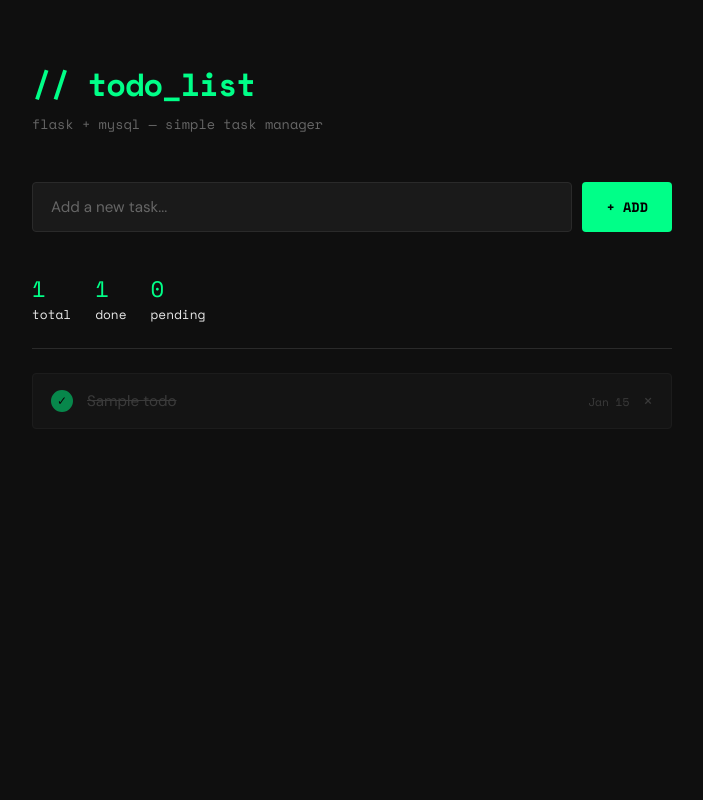
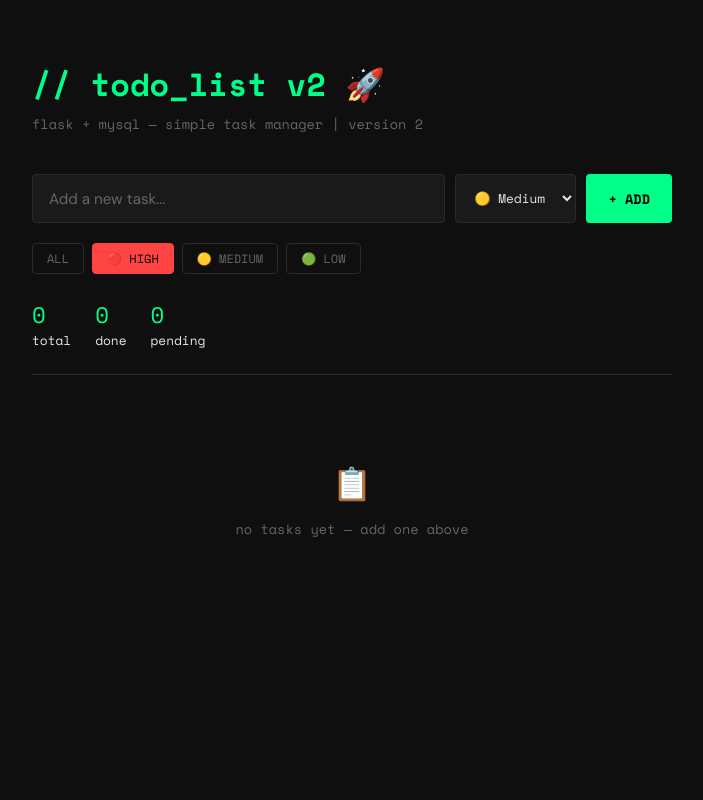
Before and after one commit to mo-nseirat/flask-todo, a Flask app: page /?priority=high in a window 1280 px wide. Shown: the whole page, without its empty margins (288-991 px from the left). Run offline with Flask 3, Linux system fonts and the light colour scheme; tables that the repository leaves empty hold one stand-in row (values such as "Sample post").

Commit message:
Feature added : updated the UI

```diff
--- a/app.py
+++ b/app.py
@@ -2,10 +2,10 @@ from flask import Flask, render_template, request, redirect, url_for, jsonify
 from flask_sqlalchemy import SQLAlchemy
 from datetime import datetime
 import os
+import time
 
 app = Flask(__name__)
 
-# Database config - reads from env vars (good practice for AWS)
 DB_USER = os.environ.get('DB_USER', 'root')
 DB_PASSWORD = os.environ.get('DB_PASSWORD', 'password')
 DB_HOST = os.environ.get('DB_HOST', 'localhost')
@@ -16,36 +16,43 @@ app.config['SQLALCHEMY_TRACK_MODIFICATIONS'] = False
 
 db = SQLAlchemy(app)
 
-# Create tables on startup (works with gunicorn too)
-with app.app_context():
-    db.create_all()
-
-# Model
 class Todo(db.Model):
     id = db.Column(db.Integer, primary_key=True)
     title = db.Column(db.String(200), nullable=False)
     completed = db.Column(db.Boolean, default=False)
+    priority = db.Column(db.String(10), default='medium')  # high / medium / low
     created_at = db.Column(db.DateTime, default=datetime.utcnow)
 
-    def to_dict(self):
-        return {
-            'id': self.id,
-            'title': self.title,
-            'completed': self.completed,
-            'created_at': self.created_at.strftime('%Y-%m-%d %H:%M')
-        }
+def create_tables():
+    retries = 5
+    while retries > 0:
+        try:
+            with app.app_context():
+                db.create_all()
+            print("Database tables created successfully!")
+            break
+        except Exception as e:
+            retries -= 1
+            print(f"DB not ready, retrying... ({retries} left): {e}")
+            time.sleep(3)
 
-# Routes
+create_tables()
+
 @app.route('/')
 def index():
-    todos = Todo.query.order_by(Todo.created_at.desc()).all()
-    return render_template('index.html', todos=todos)
+    filter_priority = request.args.get('priority', 'all')
+    if filter_priority == 'all':
+        todos = Todo.query.order_by(Todo.created_at.desc()).all()
+    else:
+        todos = Todo.query.filter_by(priority=filter_priority).order_by(Todo.created_at.desc()).all()
+    return render_template('index.html', todos=todos, filter_priority=filter_priority)
 
 @app.route('/add', methods=['POST'])
 def add():
     title = request.form.get('title', '').strip()
+    priority = request.form.get('priority', 'medium')
     if title:
-        todo = Todo(title=title)
+        todo = Todo(title=title, priority=priority)
         db.session.add(todo)
         db.session.commit()
     return redirect(url_for('index'))
@@ -69,6 +76,4 @@ def health():
     return jsonify({'status': 'ok'}), 200
 
 if __name__ == '__main__':
-    with app.app_context():
-        db.create_all()
     app.run(host='0.0.0.0', port=5000, debug=os.environ.get('FLASK_DEBUG', 'false').lower() == 'true')
--- a/templates/index.html
+++ b/templates/index.html
@@ -4,194 +4,93 @@
     <meta charset="UTF-8">
     <meta name="viewport" content="width=device-width, initial-scale=1.0">
     <title>Todo App</title>
-    <link rel="preconnect" href="https://fonts.googleapis.com">
     <link href="https://fonts.googleapis.com/css2?family=Space+Mono:wght@400;700&family=DM+Sans:wght@300;400;500&display=swap" rel="stylesheet">
     <style>
         *, *::before, *::after { box-sizing: border-box; margin: 0; padding: 0; }
+        :root {
+            --bg: #0f0f0f; --surface: #1a1a1a; --border: #2a2a2a;
+            --accent: #00ff88; --text: #e8e8e8; --muted: #666;
+            --high: #ff4444; --medium: #ffaa00; --low: #00ff88;
+        }
+        body { background: var(--bg); color: var(--text); font-family: 'DM Sans', sans-serif; min-height: 100vh; display: flex; align-items: flex-start; justify-content: center; padding: 60px 20px; }
+        .container { width: 100%; max-width: 640px; }
+        header { margin-bottom: 40px; }
+        header h1 { font-family: 'Space Mono', monospace; font-size: 2rem; color: var(--accent); }
+        header p { color: var(--muted); font-size: 0.85rem; margin-top: 6px; font-family: 'Space Mono', monospace; }
 
-        :root {
-            --bg: #0f0f0f;
-            --surface: #1a1a1a;
-            --border: #2a2a2a;
-            --accent: #00ff88;
-            --accent-dim: #00ff8822;
-            --text: #e8e8e8;
-            --muted: #666;
-            --danger: #ff4444;
-        }
-
-        body {
-            background: var(--bg);
-            color: var(--text);
-            font-family: 'DM Sans', sans-serif;
-            min-height: 100vh;
-            display: flex;
-            align-items: flex-start;
-            justify-content: center;
-            padding: 60px 20px;
-        }
-
-        .container { width: 100%; max-width: 640px; }
-
-        header { margin-bottom: 48px; }
-
-        header h1 {
-            font-family: 'Space Mono', monospace;
-            font-size: 2rem;
-            color: var(--accent);
-            letter-spacing: -1px;
-        }
-
-        header p {
-            color: var(--muted);
-            font-size: 0.85rem;
-            margin-top: 6px;
-            font-family: 'Space Mono', monospace;
-        }
-
-        .add-form {
-            display: flex;
-            gap: 10px;
-            margin-bottom: 40px;
-        }
-
-        .add-form input {
-            flex: 1;
-            background: var(--surface);
-            border: 1px solid var(--border);
-            color: var(--text);
-            padding: 14px 18px;
-            font-family: 'DM Sans', sans-serif;
-            font-size: 0.95rem;
-            outline: none;
-            transition: border-color 0.2s;
-            border-radius: 4px;
-        }
-
-        .add-form input:focus { border-color: var(--accent); }
+        .add-form { display: flex; gap: 10px; margin-bottom: 20px; flex-wrap: wrap; }
+        .add-form input[type="text"] { flex: 1; min-width: 180px; background: var(--surface); border: 1px solid var(--border); color: var(--text); padding: 13px 16px; font-family: 'DM Sans', sans-serif; font-size: 0.95rem; outline: none; border-radius: 4px; transition: border-color 0.2s; }
+        .add-form input[type="text"]:focus { border-color: var(--accent); }
         .add-form input::placeholder { color: var(--muted); }
-
-        .add-form button {
-            background: var(--accent);
-            color: #000;
-            border: none;
-            padding: 14px 24px;
-            font-family: 'Space Mono', monospace;
-            font-size: 0.85rem;
-            font-weight: 700;
-            cursor: pointer;
-            border-radius: 4px;
-            transition: opacity 0.2s;
-        }
-
+        .add-form select { background: var(--surface); border: 1px solid var(--border); color: var(--text); padding: 13px 14px; font-family: 'Space Mono', monospace; font-size: 0.8rem; outline: none; border-radius: 4px; cursor: pointer; }
+        .add-form button { background: var(--accent); color: #000; border: none; padding: 13px 22px; font-family: 'Space Mono', monospace; font-size: 0.85rem; font-weight: 700; cursor: pointer; border-radius: 4px; }
         .add-form button:hover { opacity: 0.85; }
 
-        .stats {
-            display: flex;
-            gap: 24px;
-            margin-bottom: 24px;
-            padding-bottom: 24px;
-            border-bottom: 1px solid var(--border);
-        }
+        .filters { display: flex; gap: 8px; margin-bottom: 24px; }
+        .filters a { font-family: 'Space Mono', monospace; font-size: 0.75rem; padding: 6px 14px; border-radius: 4px; text-decoration: none; border: 1px solid var(--border); color: var(--muted); transition: all 0.2s; }
+        .filters a.active, .filters a:hover { color: #000; }
+        .filters a[href*="all"].active, .filters a[href*="all"]:hover { background: var(--accent); border-color: var(--accent); }
+        .filters a[href*="high"].active, .filters a[href*="high"]:hover { background: var(--high); border-color: var(--high); }
+        .filters a[href*="medium"].active, .filters a[href*="medium"]:hover { background: var(--medium); border-color: var(--medium); }
+        .filters a[href*="low"].active, .filters a[href*="low"]:hover { background: var(--low); border-color: var(--low); }
 
+        .stats { display: flex; gap: 24px; margin-bottom: 24px; padding-bottom: 24px; border-bottom: 1px solid var(--border); }
         .stat { font-family: 'Space Mono', monospace; font-size: 0.8rem; }
         .stat span { color: var(--accent); font-size: 1.4rem; display: block; }
 
         .todo-list { display: flex; flex-direction: column; gap: 8px; }
+        .todo-item { background: var(--surface); border: 1px solid var(--border); border-left: 3px solid var(--border); border-radius: 4px; display: flex; align-items: center; gap: 14px; padding: 16px 18px; transition: border-color 0.2s; }
+        .todo-item.priority-high { border-left-color: var(--high); }
+        .todo-item.priority-medium { border-left-color: var(--medium); }
+        .todo-item.priority-low { border-left-color: var(--low); }
+        .todo-item.done { opacity: 0.45; }
 
-        .todo-item {
-            background: var(--surface);
-            border: 1px solid var(--border);
-            border-radius: 4px;
-            display: flex;
-            align-items: center;
-            gap: 14px;
-            padding: 16px 18px;
-            transition: border-color 0.2s;
-            animation: slideIn 0.2s ease;
-        }
-
-        @keyframes slideIn {
-            from { opacity: 0; transform: translateY(-8px); }
-            to { opacity: 1; transform: translateY(0); }
-        }
-
-        .todo-item:hover { border-color: #444; }
-        .todo-item.done { opacity: 0.5; }
-
-        .todo-item a.toggle {
-            width: 22px; height: 22px;
-            border: 2px solid var(--border);
-            border-radius: 50%;
-            display: flex; align-items: center; justify-content: center;
-            text-decoration: none;
-            flex-shrink: 0;
-            transition: all 0.2s;
-            color: transparent;
-            font-size: 12px;
-        }
-
-        .todo-item.done a.toggle {
-            background: var(--accent);
-            border-color: var(--accent);
-            color: #000;
-        }
-
+        .todo-item a.toggle { width: 22px; height: 22px; border: 2px solid var(--border); border-radius: 50%; display: flex; align-items: center; justify-content: center; text-decoration: none; flex-shrink: 0; transition: all 0.2s; color: transparent; font-size: 12px; }
+        .todo-item.done a.toggle { background: var(--accent); border-color: var(--accent); color: #000; }
         .todo-item a.toggle:hover { border-color: var(--accent); }
 
-        .todo-text {
-            flex: 1;
-            font-size: 0.95rem;
-        }
+        .todo-text { flex: 1; font-size: 0.95rem; }
+        .todo-item.done .todo-text { text-decoration: line-through; color: var(--muted); }
 
-        .todo-item.done .todo-text {
-            text-decoration: line-through;
-            color: var(--muted);
-        }
+        .priority-badge { font-family: 'Space Mono', monospace; font-size: 0.65rem; padding: 2px 8px; border-radius: 3px; font-weight: 700; }
+        .badge-high { background: #ff444422; color: var(--high); }
+        .badge-medium { background: #ffaa0022; color: var(--medium); }
+        .badge-low { background: #00ff8822; color: var(--low); }
 
-        .todo-date {
-            font-family: 'Space Mono', monospace;
-            font-size: 0.7rem;
-            color: var(--muted);
-        }
+        .todo-date { font-family: 'Space Mono', monospace; font-size: 0.7rem; color: var(--muted); }
+        .todo-item a.delete { color: var(--muted); text-decoration: none; font-size: 1.1rem; transition: color 0.2s; flex-shrink: 0; }
+        .todo-item a.delete:hover { color: #ff4444; }
 
-        .todo-item a.delete {
-            color: var(--muted);
-            text-decoration: none;
-            font-size: 1.1rem;
-            line-height: 1;
-            transition: color 0.2s;
-            flex-shrink: 0;
-        }
-
-        .todo-item a.delete:hover { color: var(--danger); }
-
-        .empty {
-            text-align: center;
-            padding: 60px 0;
-            color: var(--muted);
-            font-family: 'Space Mono', monospace;
-            font-size: 0.85rem;
-        }
-
+        .empty { text-align: center; padding: 60px 0; color: var(--muted); font-family: 'Space Mono', monospace; font-size: 0.85rem; }
         .empty span { display: block; font-size: 2rem; margin-bottom: 12px; }
     </style>
 </head>
 <body>
 <div class="container">
     <header>
-        <h1>// todo_list</h1>
-        <p>flask + mysql — simple task manager</p>
+       <h1>// todo_list v2 🚀</h1>
+       <p>flask + mysql — simple task manager | version 2</p>
     </header>
 
     <form class="add-form" action="/add" method="POST">
         <input type="text" name="title" placeholder="Add a new task..." autocomplete="off" required>
+        <select name="priority">
+            <option value="high">🔴 High</option>
+            <option value="medium" selected>🟡 Medium</option>
+            <option value="low">🟢 Low</option>
+        </select>
         <button type="submit">+ ADD</button>
     </form>
 
+    <div class="filters">
+        <a href="/" class="{% if filter_priority == 'all' %}active{% endif %}">ALL</a>
+        <a href="/?priority=high" class="{% if filter_priority == 'high' %}active{% endif %}">🔴 HIGH</a>
+        <a href="/?priority=medium" class="{% if filter_priority == 'medium' %}active{% endif %}">🟡 MEDIUM</a>
+        <a href="/?priority=low" class="{% if filter_priority == 'low' %}active{% endif %}">🟢 LOW</a>
+    </div>
+
     {% set total = todos|length %}
     {% set done = todos|selectattr('completed')|list|length %}
-
     <div class="stats">
         <div class="stat"><span>{{ total }}</span>total</div>
         <div class="stat"><span>{{ done }}</span>done</div>
@@ -201,18 +100,16 @@
     <div class="todo-list">
         {% if todos %}
             {% for todo in todos %}
-            <div class="todo-item {% if todo.completed %}done{% endif %}">
+            <div class="todo-item priority-{{ todo.priority }} {% if todo.completed %}done{% endif %}">
                 <a class="toggle" href="/toggle/{{ todo.id }}">{% if todo.completed %}✓{% endif %}</a>
                 <span class="todo-text">{{ todo.title }}</span>
+                <span class="priority-badge badge-{{ todo.priority }}">{{ todo.priority }}</span>
                 <span class="todo-date">{{ todo.created_at.strftime('%b %d') }}</span>
                 <a class="delete" href="/delete/{{ todo.id }}">×</a>
             </div>
             {% endfor %}
         {% else %}
-            <div class="empty">
-                <span>📋</span>
-                no tasks yet — add one above
-            </div>
+            <div class="empty"><span>📋</span>no tasks yet — add one above</div>
         {% endif %}
     </div>
 </div>
```
Also changed, not shown: docker-compose.yml (deleted, +0 -34 lines), Images/Screenshot 2026-04-01 133502.png (added), README.md (deleted), 3 other files.
